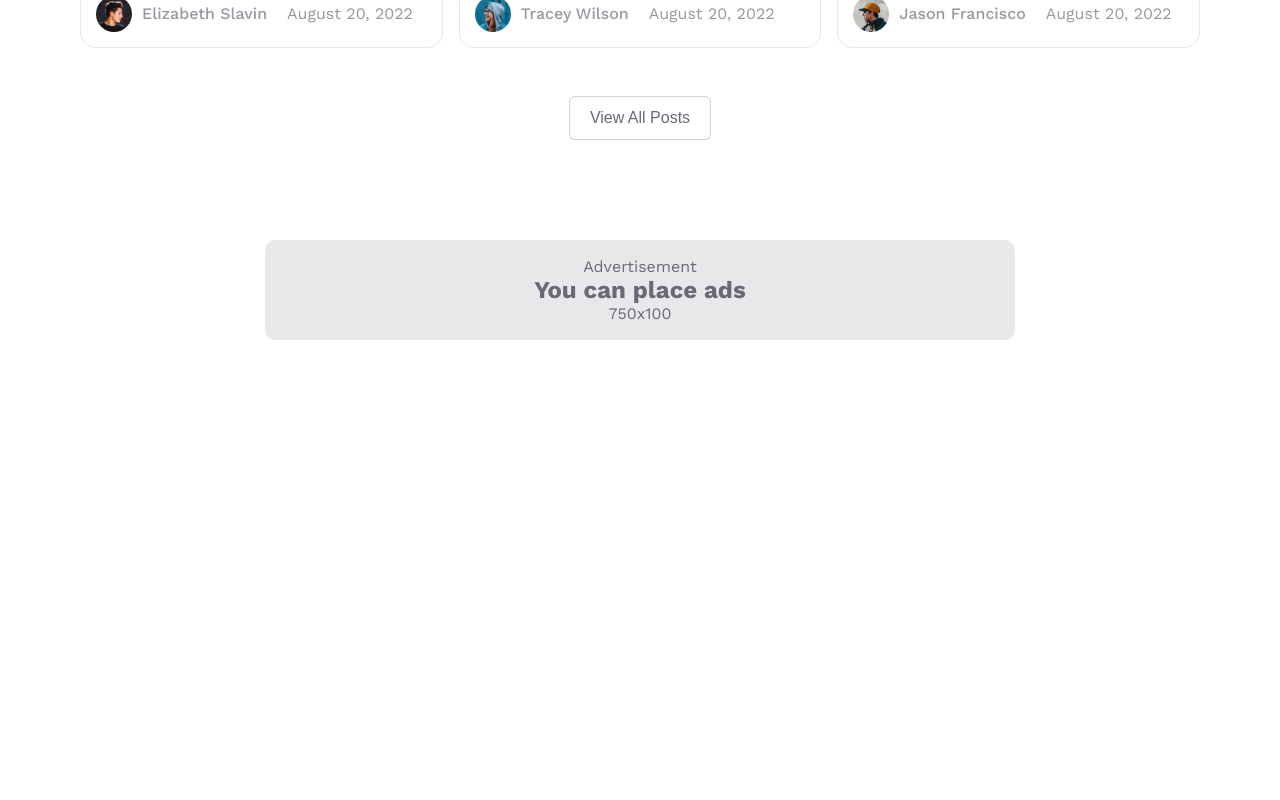
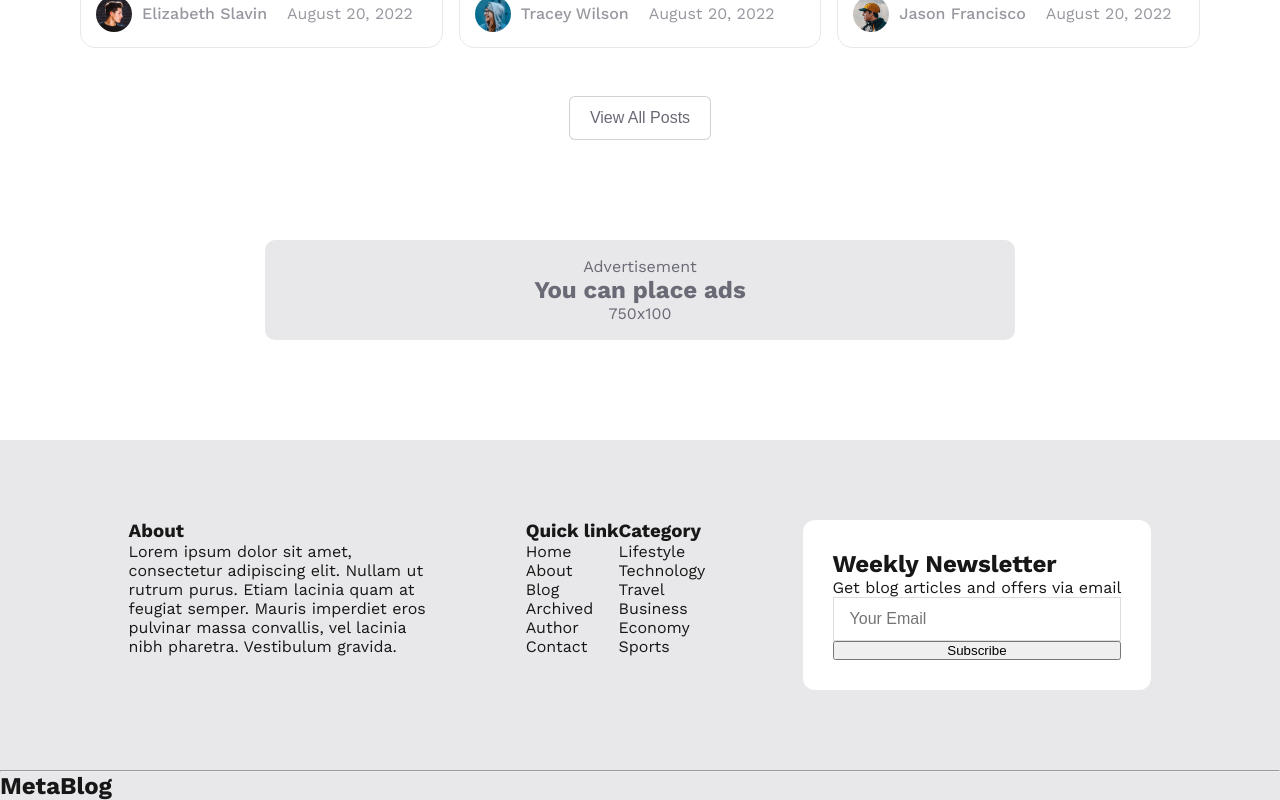
Before and after one commit to Akintayo74/NextJs-travel-blog-guide, a Next.js app: page / in a window 1280 px wide. Shown: the part 2453-3253 px from the top of the page. Before the commit the page ends 2893 px from the top, so only its background shows below. Built offline with nearby package versions, Linux system fonts and the light colour scheme.

Commit message:
Making progress on footer

```diff
--- /dev/null
+++ b/components/Footer.js
@@ -0,0 +1,65 @@
+import styles from './Footer.module.css';
+
+const Footer = () => {
+    return(
+        <div className={styles.footer}>
+
+            <div className={styles.footer__info}>
+                <div className={styles.footer__aboutSection}>
+                    <h3>About</h3>
+                    <div className={styles.footer__about}>
+                        <p>Lorem ipsum dolor sit amet, consectetur adipiscing elit. Nullam ut rutrum purus. Etiam lacinia quam at feugiat semper. Mauris imperdiet eros pulvinar massa convallis, vel lacinia nibh pharetra. Vestibulum gravida.</p>
+                    </div>
+                    <div className={styles.footer__contact}>
+
+                    </div>
+                </div>
+
+                <div className={styles.footer__links}>
+                    <div className={styles.footer__quickLinks}>
+                        <h3>Quick link</h3>
+                        <ul>
+                            <li>Home</li>
+                            <li>About</li>
+                            <li>Blog</li>
+                            <li>Archived</li>
+                            <li>Author</li>
+                            <li>Contact</li>
+                        </ul>
+                    </div>
+                    <div className={styles.footer__category}>
+                        <h3>Category</h3>
+                        <ul>
+                            <li>Lifestyle</li>
+                            <li>Technology</li>
+                            <li>Travel</li>
+                            <li>Business</li>
+                            <li>Economy</li>
+                            <li>Sports</li>
+                        </ul>
+                    </div>
+                </div>
+
+                <div className={styles.footer__newsletter}>
+                    <div>
+                        <h2>Weekly Newsletter</h2>
+                        <span>Get blog articles and offers via email</span>
+                    </div>
+                    <div className={styles.footer__inputNewsletter}>
+                        <input placeholder='Your Email'/>
+                        <button>Subscribe</button>
+                    </div>
+                </div>
+            </div>
+
+            <hr></hr>
+
+            <div className={styles.footer__copyright}>
+                <h2>MetaBlog</h2>
+            </div>
+
+        </div>
+    )
+}
+
+export default Footer;
--- /dev/null
+++ b/components/Footer.module.css
@@ -0,0 +1,51 @@
+.footer{
+    display: flex;
+    flex-direction: column;
+    background-color: #E8E8EA;
+}
+
+.footer__info{
+    margin: 80px;
+    display: flex;
+    justify-content: space-around;
+    /* padding: 30px; */
+}
+
+.footer__about{
+    width: 300px;
+}
+
+.footer__links{
+    display: flex;
+    justify-content: space-around;
+}
+
+.footer__quickLinks li{
+    list-style-type: none;
+}
+
+.footer__category li{
+    list-style-type: none;
+}
+
+.footer__newsletter{
+    display: flex;
+    flex-direction: column;
+    justify-content: space-around;
+    background-color: #ffffff;
+    padding: 30px;
+    border-radius: 12px;
+}
+
+.footer__inputNewsletter{
+    display: flex;
+    flex-direction: column;
+}
+
+.footer__inputNewsletter input{
+    border: 1px solid #DCDDDF;
+    outline: none;
+    font-size: var(--font-normal);
+    padding: 12px 16px;
+
+}
--- a/src/pages/index.js
+++ b/src/pages/index.js
@@ -3,6 +3,7 @@ import Hero from '../../components/Hero';
 import Main from '../../components/Main';
 import Advert from '../../components/Advert';
 import LatestPosts from '../../components/LatestPosts';
+import Footer from '../../components/Footer';
 
 export default function Home(){
   return(
@@ -12,6 +13,7 @@ export default function Home(){
       <Advert />
       <LatestPosts />
       <Advert />
+      <Footer />
     </div>
   )
 }
```
